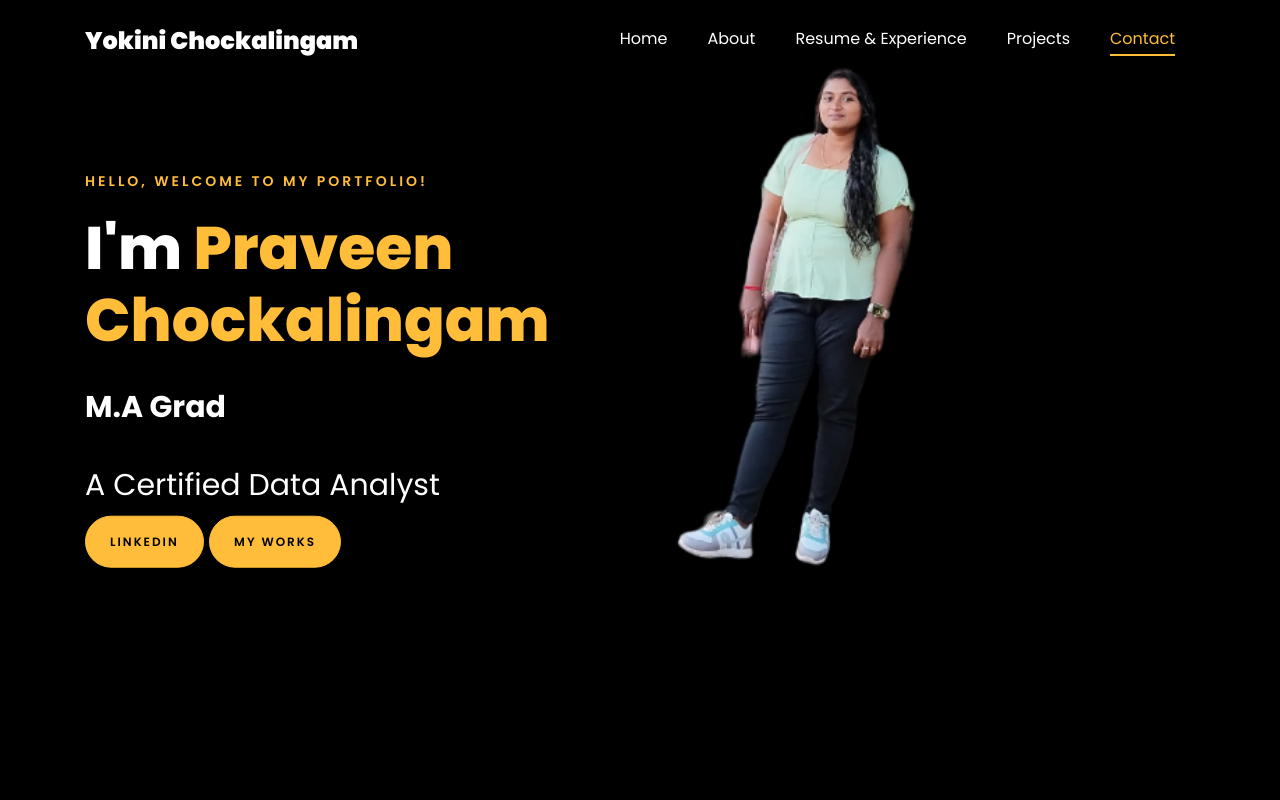
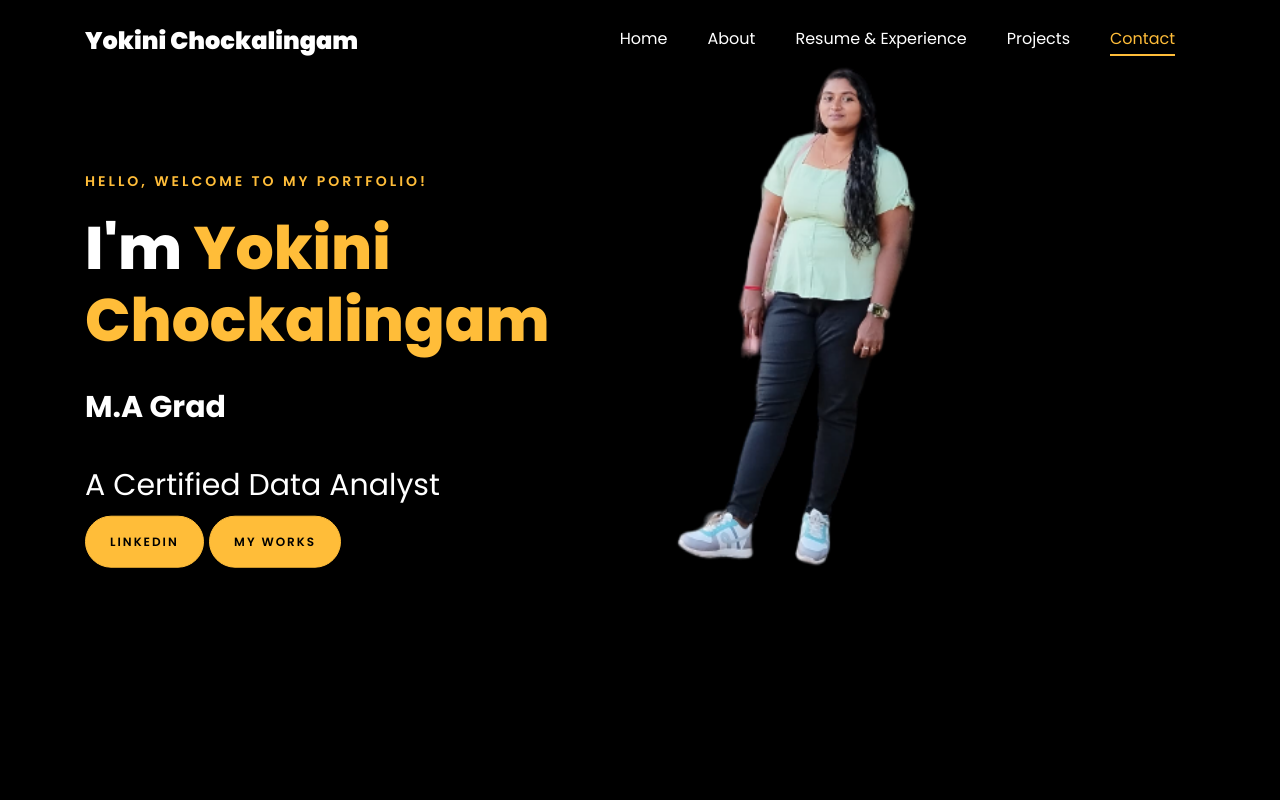
Before and after one commit to YokiniC/yokini.github.io, a plain HTML site: page index.html in a window 1280 px wide. Shown: the top 800 px of the page. Drawn offline with Linux system fonts and the light colour scheme; files whose address does not match are found by name.

Commit message:
Update index.html

```diff
--- a/index.html
+++ b/index.html
@@ -147,7 +147,7 @@
 		          <div class="one-forth d-flex  align-items-center ftco-animate" data-scrollax=" properties: { translateY: '70%' }">
 		          	<div class="text">
 		          		<span class="subheading">Hello, Welcome to my Portfolio!</span>
-			            <h1 class="mb-4 mt-3">I'm <span>Praveen Chockalingam</span></h1>
+			            <h1 class="mb-4 mt-3">I'm <span>Yokini Chockalingam</span></h1>
 
 						<!-- Element to contain animated typing -->
 						<span id="typing-animation"></span>
```
